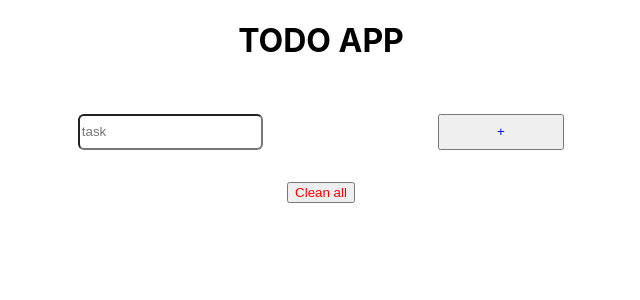
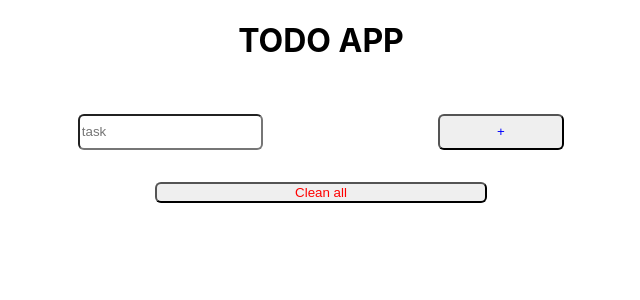
Before and after one commit to arielgomezmendez/to-do-app-react-1, a React (Create React App) app: page / in a window 1280 px wide. Shown: the top 300 px of the page, without its empty margins (319-959 px from the left). Built offline with nearby package versions, Linux system fonts and the light colour scheme.

Commit message:
Add styles of form: color, size, position

```diff
--- a/src/components/Button/Button.css
+++ b/src/components/Button/Button.css
@@ -6,7 +6,10 @@
     color: blue;
     height: 36%;
     width: 26%;
+    border-radius: 6px;
 }
 .cleanAll{
     color: red;
+    border-radius: 6px;
+    width: 26%;
 }
--- a/src/components/Form/Form.css
+++ b/src/components/Form/Form.css
@@ -9,4 +9,5 @@
 .input{
     height: 30%;
     border-radius: 6px;
+    background-color: gradient(blue red);
 }
--- a/src/components/Task/Task.js
+++ b/src/components/Task/Task.js
@@ -2,7 +2,7 @@ import React from "react";
 
 const Task = ({ task}) => {
   return(
-    <div>
+    <div className="task">
         <p>{task}</p>
         <span>X</span>
     </div>
```
